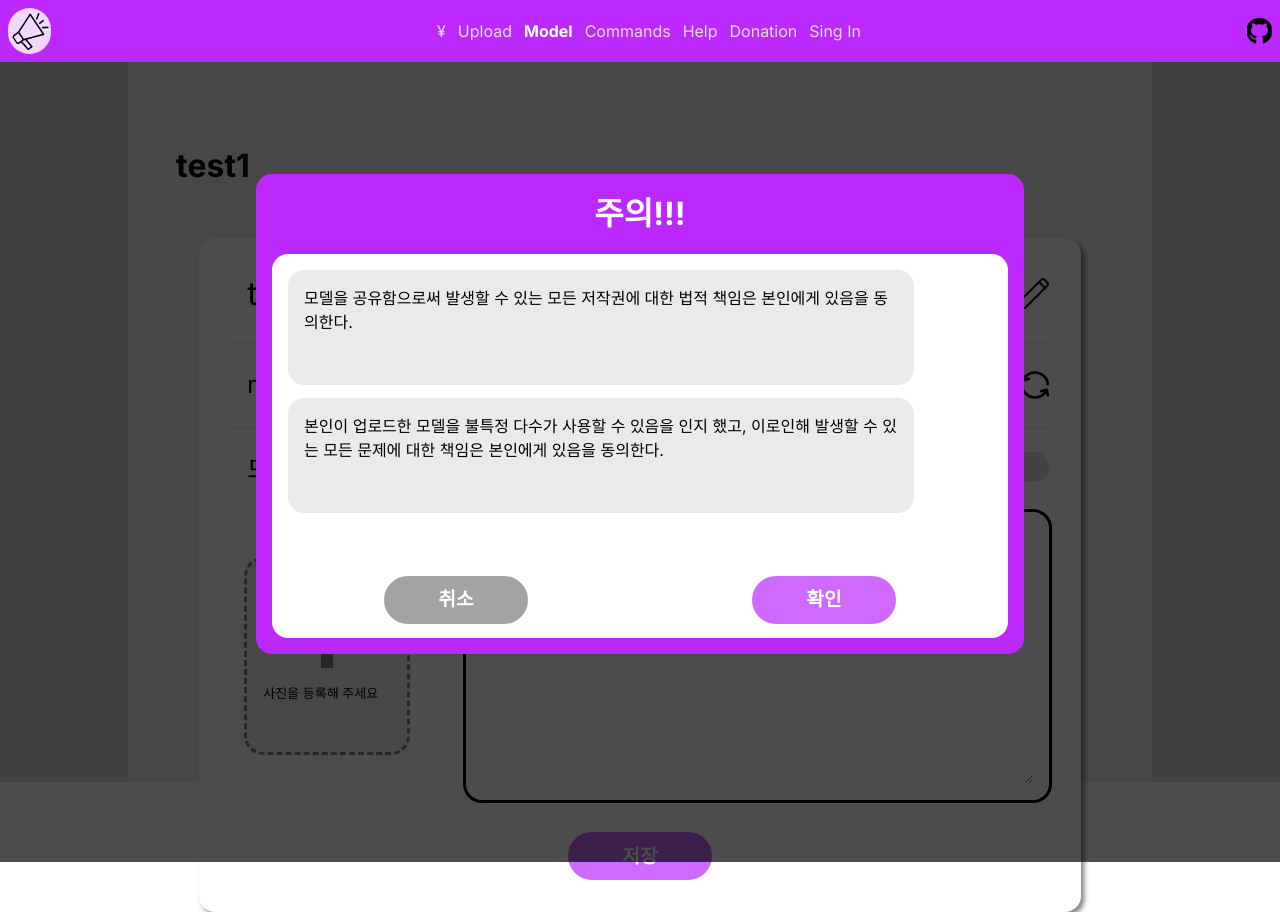
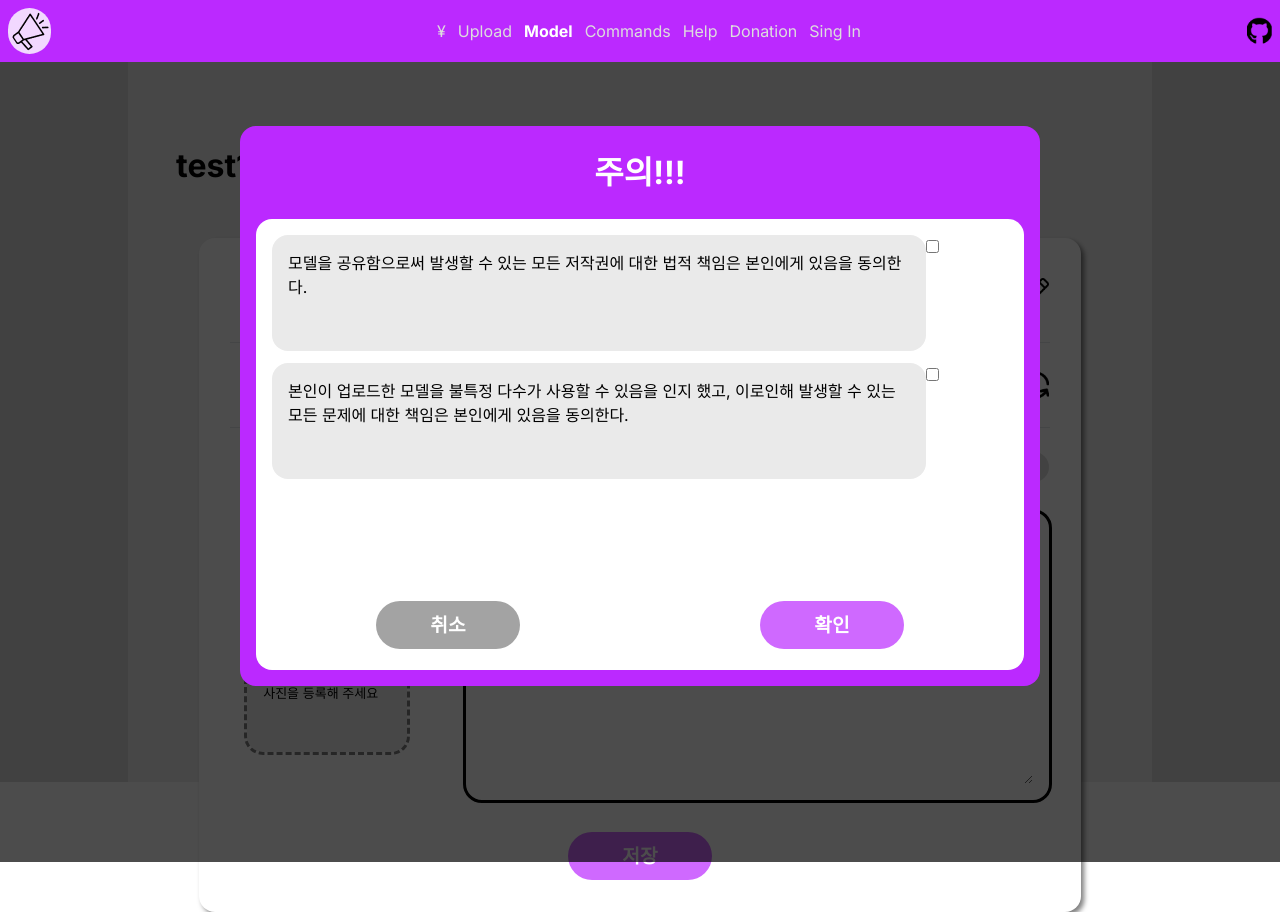
Before and after one commit to KHU-Cloud-Project-E/Front, a React (Vite) app in the folder front_code_ui_tts/: page /model/edit/1643 in a window 1280 px wide. Both pictures are taken after a click on the element 1018 px from the left and 467 px from the top of the page. Built offline with nearby package versions, Linux system fonts and the light colour scheme.

Commit message:
Update share warning overlay

```diff
--- a/front_code_ui_tts/package.json
+++ b/front_code_ui_tts/package.json
@@ -13,6 +13,7 @@
     "clipboard-copy": "^4.0.1",
     "react": "^18.2.0",
     "react-dom": "^18.2.0",
+    "react-icons": "^4.12.0",
     "react-router-dom": "^6.18.0",
     "react-tooltip": "^5.22.0"
   },
--- a/front_code_ui_tts/src/component/overlay/css/Warning.module.css
+++ b/front_code_ui_tts/src/component/overlay/css/Warning.module.css
@@ -46,8 +46,8 @@
 
 .warningbox{
     position: absolute;
-    width: 60vw;
-    height: 60vh;
+    width: 50rem;
+    height: 35rem;
     background-color: #BB29FF;
     border-radius: 1rem;
     top: 50%;
--- a/front_code_ui_tts/src/pages/modelEdit.jsx
+++ b/front_code_ui_tts/src/pages/modelEdit.jsx
@@ -24,16 +24,22 @@ const warnTexts = [
     "본인이 업로드한 모델을 불특정 다수가 사용할 수 있음을 인지 했고, 이로인해 발생할 수 있는 모든 문제에 대한 책임은 본인에게 있음을 동의한다."
 ];
 
-const filledFalse = Array(warnTexts.length).fill(false);
+const warnlen = warnTexts.length;
 
-const WarnContent = ({warnText}) => {
+const filledFalse = Array(warnlen).fill(false);
+
+const WarnContent = ({warnText, idx, checked, onChange}) => {
     return(
         <div className={styles.warnContent}>
             <div className={styles.warnContentTextBox}>
                 <p>{warnText}</p>
             </div>
             <div className={styles.warnContentCkeckbox}>
-
+                <input
+                type="checkbox"
+                checked={checked}
+                onChange={()=>{onChange(idx)}}
+                />
             </div>
         </div>
     );
@@ -161,8 +167,17 @@ function ModelEdit(){
             clickCancle={overlayShareCancel}
             clickConfirm={overlayShareConfirm} >
                 <div className={styles.warnContentBox}>
-                    {warnTexts.map(wtext => (
-                        <WarnContent warnText={wtext}/>
+                    {warnTexts.map((wtext, idx) => (
+                        <WarnContent warnText={wtext}
+                        idx={idx}
+                        checked={warnChecked[idx]}
+                        onChange={(index)=>{
+                            setWarnChecked((prevWarn) => {
+                                const tempWarn = [...prevWarn];
+                                tempWarn[index] = !tempWarn[index];
+                                return [...tempWarn]});
+                        }}
+                        />
                     ))}
                 </div>
             </OverlayWarning>
```
Also changed, not shown: 1 other file (tests, documents, lock files or other folders).
